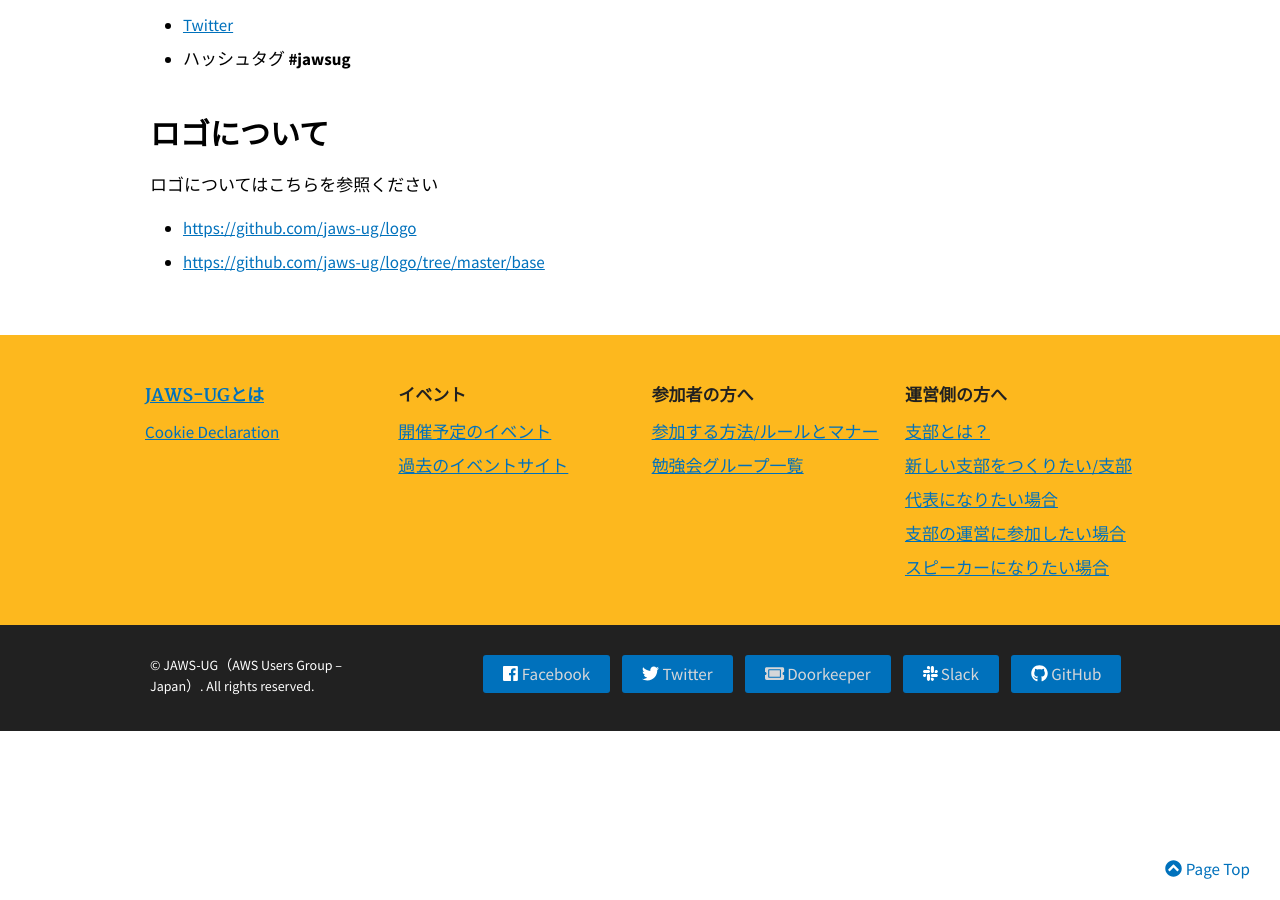
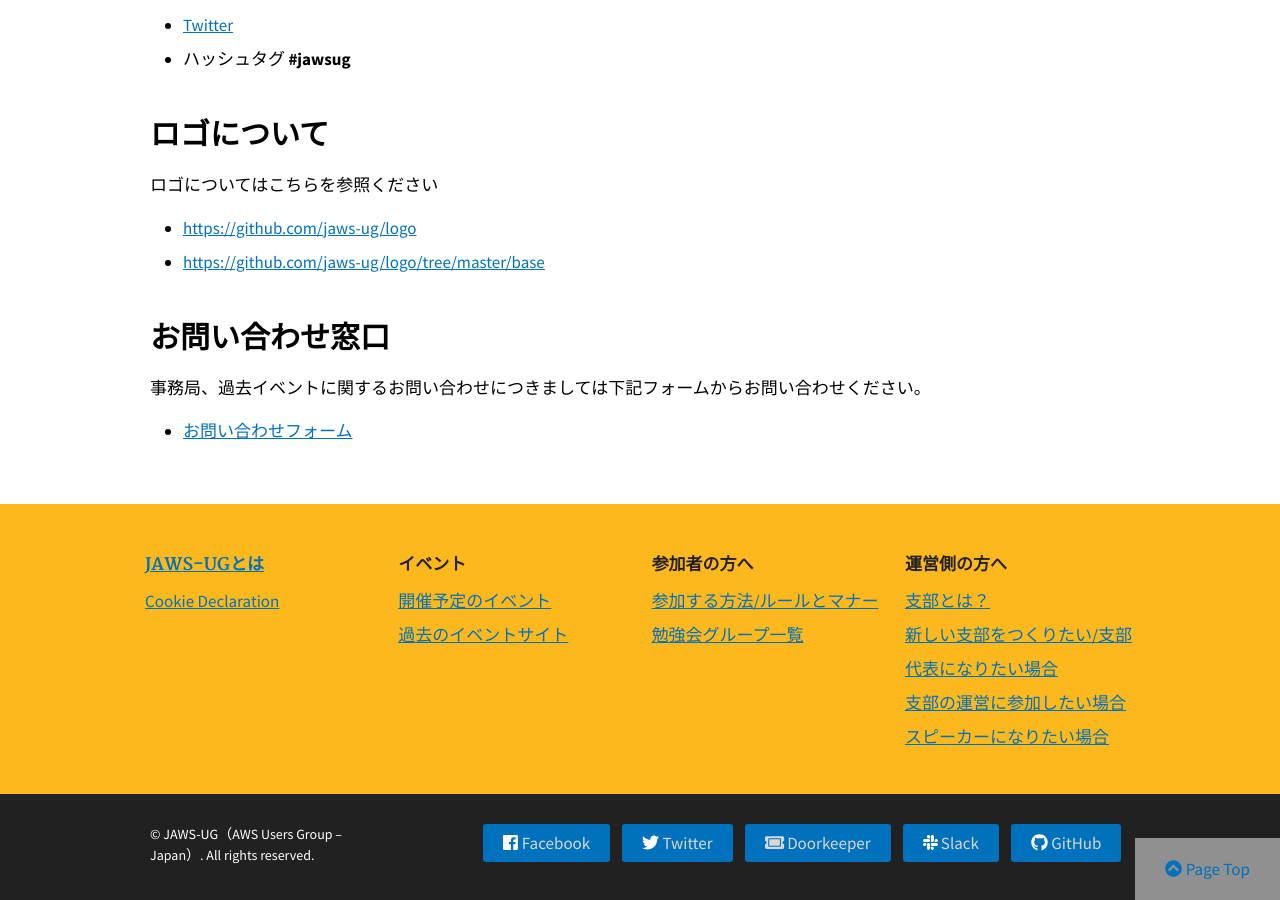
Before and after one commit to jaws-ug/jaws-ug.jp, a Jekyll site: the page built from pages/about-us.md, in a window 1280 px wide and 900 px high, scrolled down 1532 px. Built offline with Jekyll 4.4.1, drawn with Linux system fonts in a browser that asks for light colours; nearby versions of some CDN libraries; comment, search, counter and statistics services are not loaded.

Commit message:
お問い合わせフォームの追加。

```diff
--- a/pages/about-us.md
+++ b/pages/about-us.md
@@ -45,3 +45,9 @@
 ロゴについてはこちらを参照ください
 * [https://github.com/jaws-ug/logo](https://github.com/jaws-ug/logo)
 * [https://github.com/jaws-ug/logo/tree/master/base](https://github.com/jaws-ug/logo/tree/master/base)
+
+## お問い合わせ窓口
+
+事務局、過去イベントに関するお問い合わせにつきましては下記フォームからお問い合わせください。
+
+* [お問い合わせフォーム](https://forms.gle/DHB29pQ9XuqEkPH16)
```
